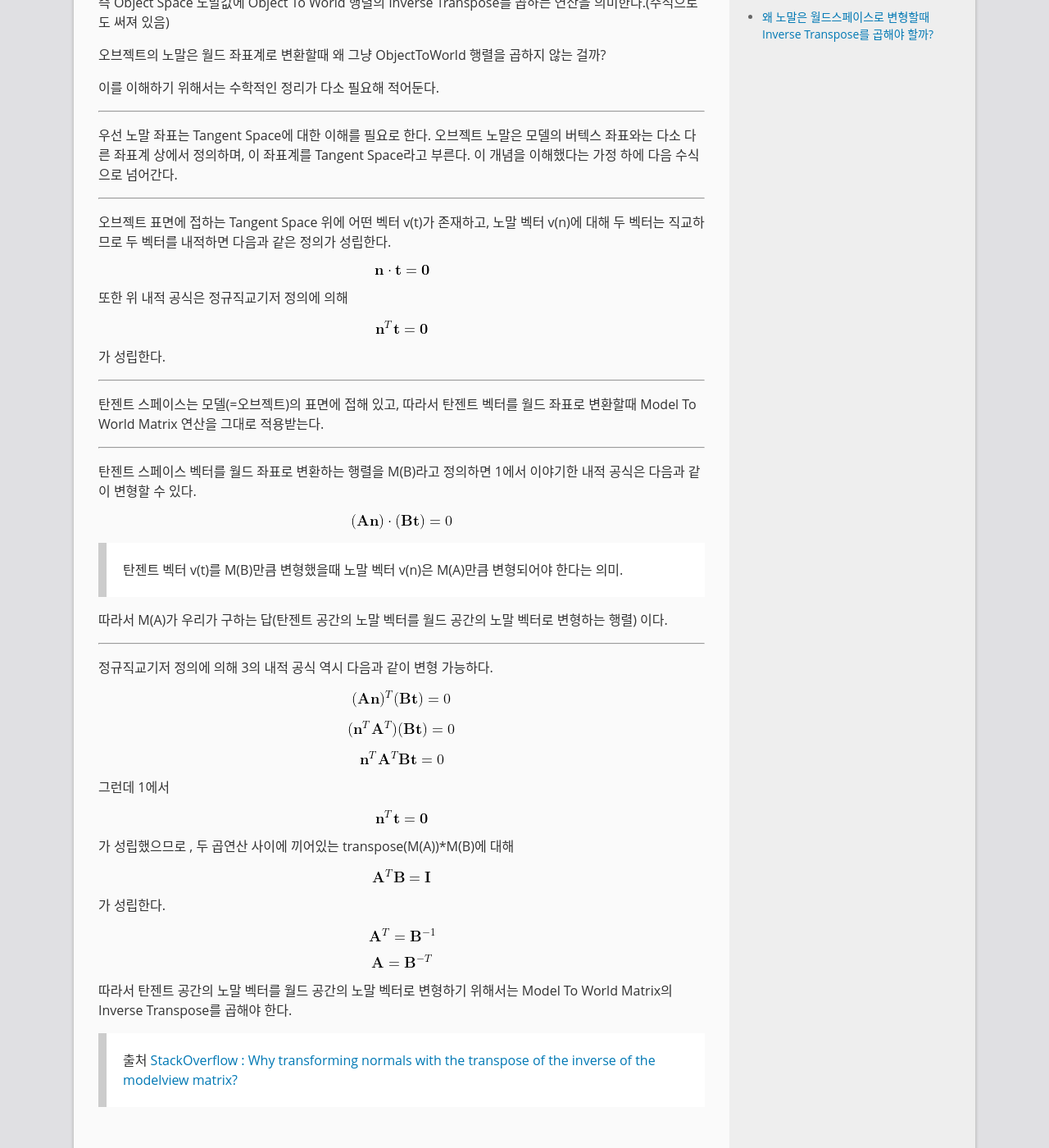
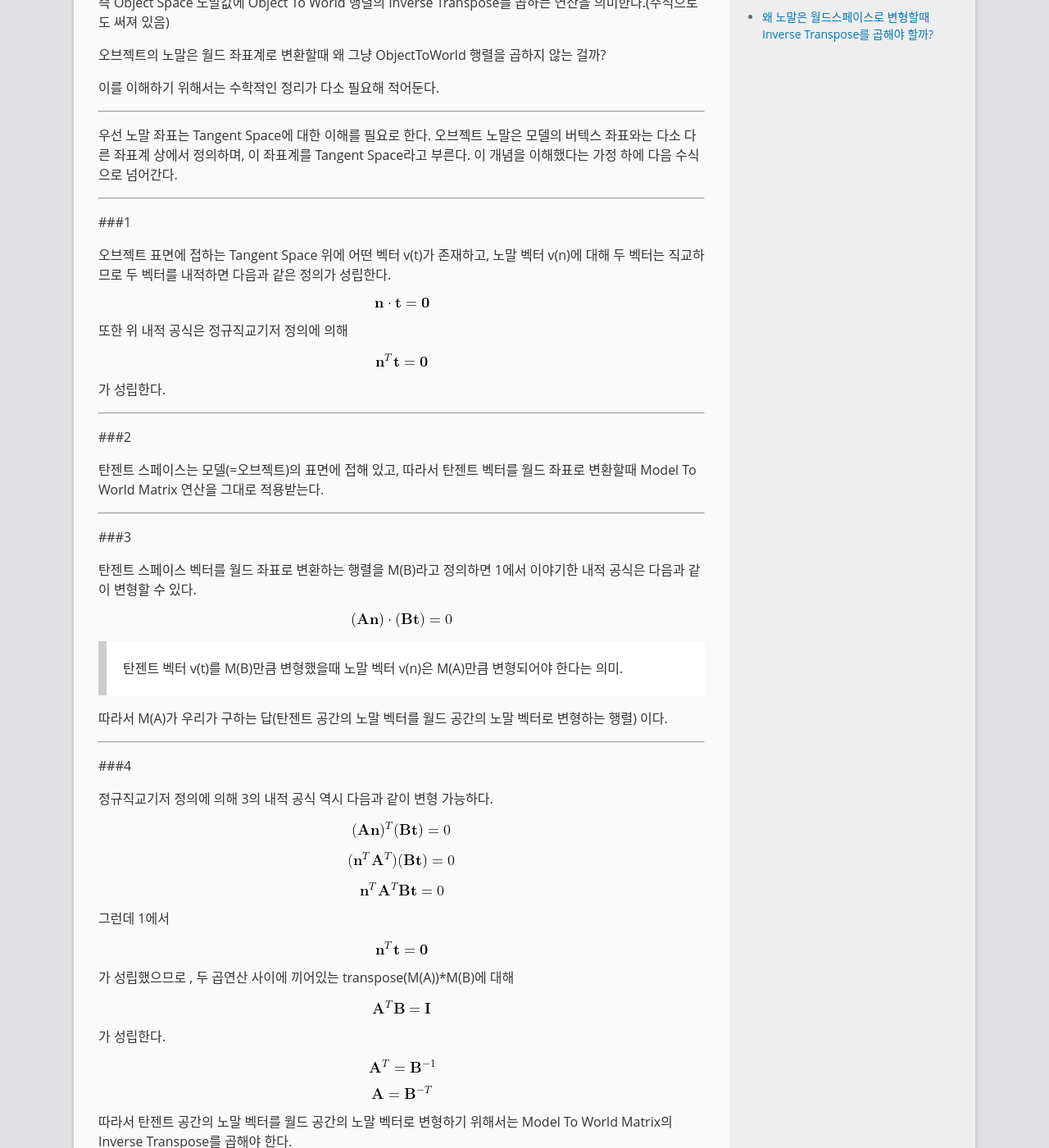
Before and after one commit to GarlicDipping/garlicdipping.github.io, a Jekyll site: the page built from _posts/2021-11-16-object-normal-to-world-normal.md, in a window 1280 px wide and 1400 px high, scrolled down 844 px. Shown: the whole window at 82% size. Built offline with Jekyll 4.4.1, drawn with Linux system fonts in a browser that asks for light colours; comment, search, counter and statistics services are not loaded.

Commit message:
no message

```diff
--- a/_posts/2021-11-16-object-normal-to-world-normal.md
+++ b/_posts/2021-11-16-object-normal-to-world-normal.md
@@ -40,7 +40,7 @@ mul(normalOS, (float3x3)GetWorldToObjectMatrix()));
 이 개념을 이해했다는 가정 하에 다음 수식으로 넘어간다.
 
 ---
-
+###1
 
 오브젝트 표면에 접하는 Tangent Space 위에 어떤 벡터 v(t)가 존재하고, 노말 벡터 v(n)에 대해 두 벡터는 직교하므로 두 벡터를 내적하면 다음과 같은 정의가 성립한다.
 
@@ -53,10 +53,13 @@ mul(normalOS, (float3x3)GetWorldToObjectMatrix()));
 가 성립한다.
 
 ---
+###2
 
 탄젠트 스페이스는 모델(=오브젝트)의 표면에 접해 있고, 따라서 탄젠트 벡터를 월드 좌표로 변환할때 Model To World Matrix 연산을 그대로 적용받는다.
 
 ---
+
+###3
 
 탄젠트 스페이스 벡터를 월드 좌표로 변환하는 행렬을 M(B)라고 정의하면 1에서 이야기한 내적 공식은 다음과 같이 변형할 수 있다.
 
@@ -67,6 +70,8 @@ mul(normalOS, (float3x3)GetWorldToObjectMatrix()));
 따라서 M(A)가 우리가 구하는 답(탄젠트 공간의 노말 벡터를 월드 공간의 노말 벡터로 변형하는 행렬) 이다.
 
 ---
+
+###4
 
 정규직교기저 정의에 의해 3의 내적 공식 역시 다음과 같이 변형 가능하다.
 
```
